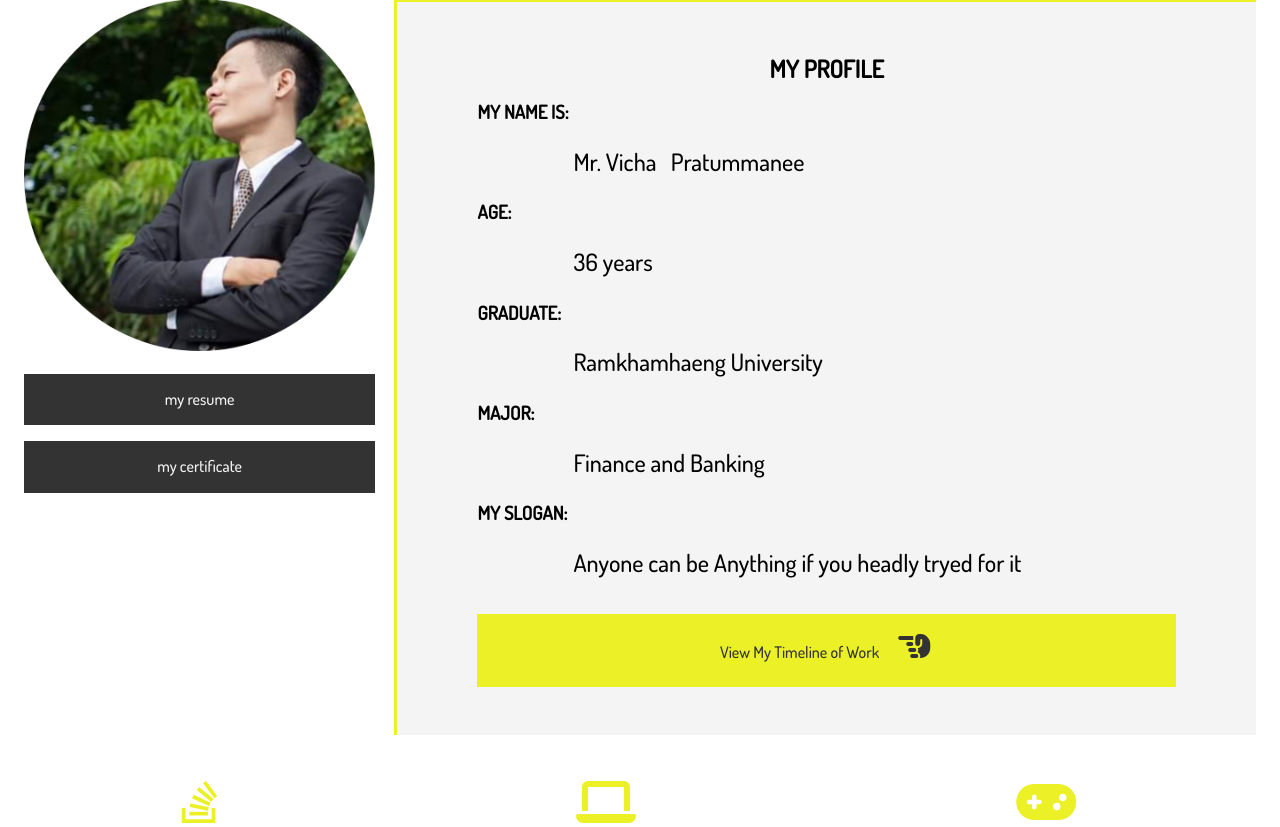
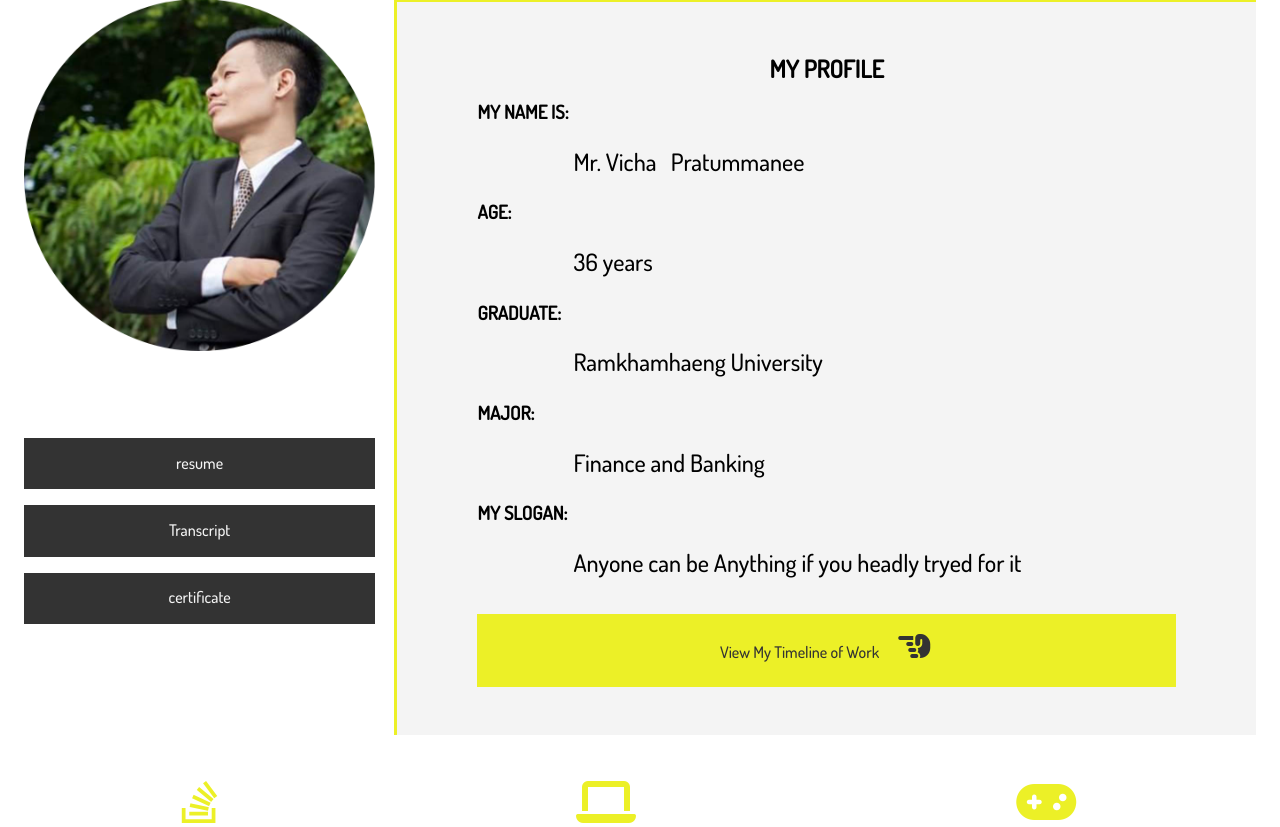
Before and after one commit to VichaPratummaneeTHA/my-portfolio-website, a PHP site: page /dist/about.html in a window 1280 px wide. Shown: the part 279-1106 px from the top of the page. Run offline with PHP 8.4, Linux system fonts and the light colour scheme; some libraries are stand-ins or nearby versions.

Commit message:
update2/12/2020 14.40pm

```diff
--- a/dist/about.html
+++ b/dist/about.html
@@ -69,9 +69,12 @@
             <div class="bio-image">
               <img  src="img/form_suite.circle.png" alt="bio-image">
 
-              <a class="btn-dark" href="my_document/My_Resume.pdf">my resume </a>
+              <div class="button">
+                <a class="btn-dark" href="my_document/My_Resume.pdf">resume </a>
+              <a class="btn-dark" href="my_document/Transcript.pdf">Transcript </a>
+              <a class="btn-dark" href="my_document/completion with modern HTML & CSS.pdf">certificate</a>
+              </div>
 
-              <a class="btn-dark" href="my_document/completion with modern HTML & CSS.pdf">my certificate</a>
             </div>
             <div class="bio bg-light">
               <h2>My Profile</h2>
--- a/dist/css/main.css
+++ b/dist/css/main.css
@@ -713,6 +713,8 @@ img {
   grid-area: bioimage;
   max-width: 100%;
   max-height: 100%; }
+  #about-a .bio-image .button {
+    margin-top: 5rem; }
   #about-a .bio-image a {
     display: block;
     margin-top: 1rem; }
--- a/scss/main.scss
+++ b/scss/main.scss
@@ -281,6 +281,10 @@ img {
       max-width: 100%;
       max-height: 100%;
 
+      .button {
+        margin-top: 5rem;
+      }
+
       a {
         display: block;
         margin-top: 1rem;
```
Also changed, not shown: 1 other file.
